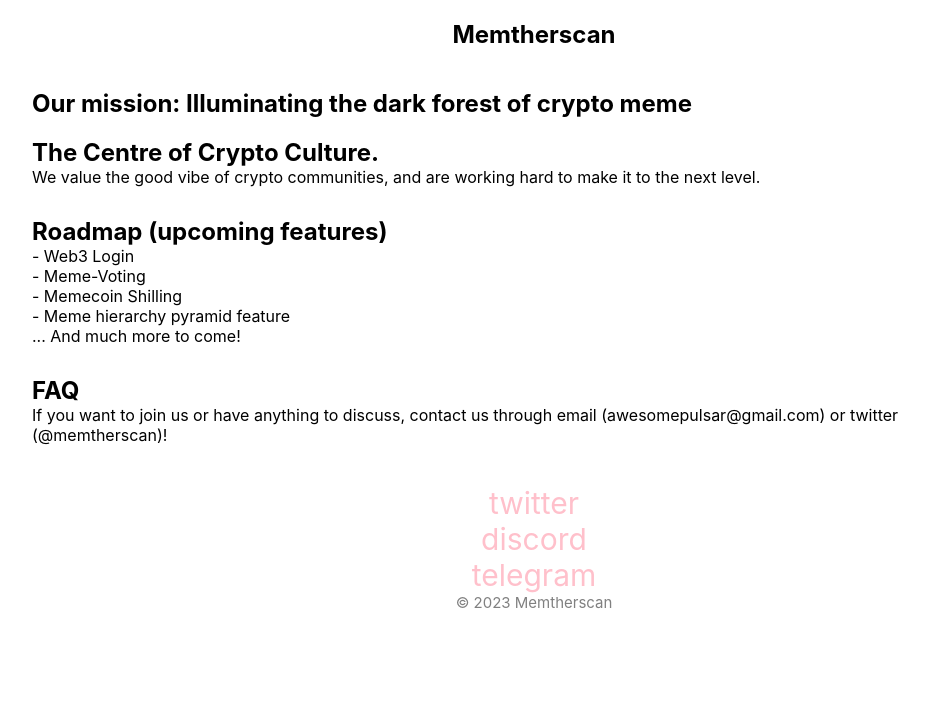
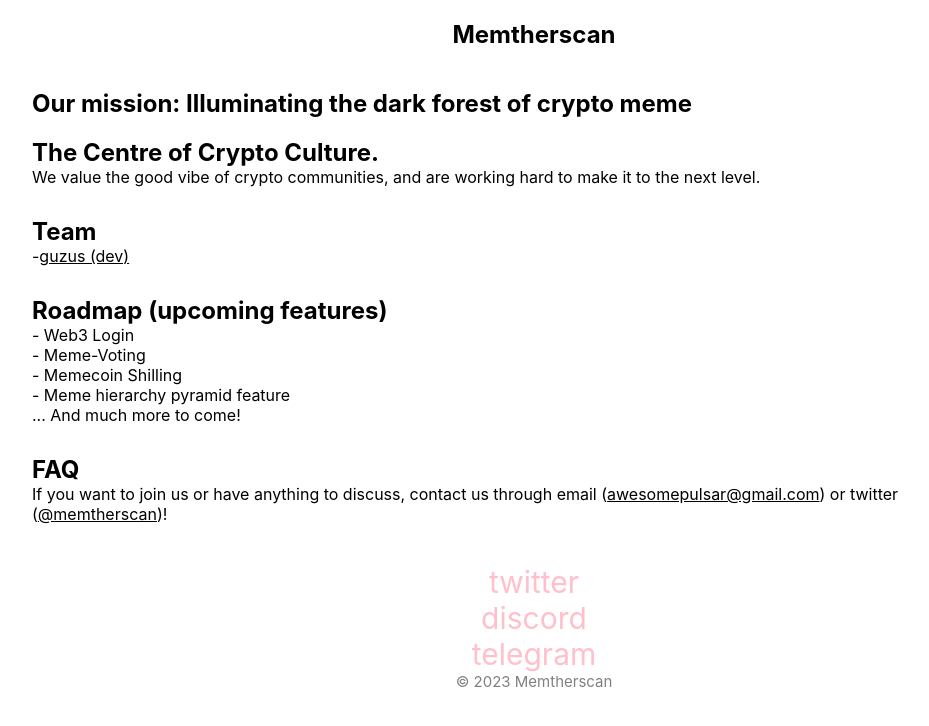
Before and after one commit to guzus/memtherscan-interface, a Next.js app: page /mission in a window 1280 px wide. Shown: the top 726 px of the page, without its empty margins (106-1035 px from the left). Built offline with nearby package versions, Linux system fonts and the light colour scheme.

Commit message:
add team info

```diff
--- a/pages/mission/index.js
+++ b/pages/mission/index.js
@@ -26,6 +26,22 @@ function MissionPage() {
           make it to the next level.
         </TextWrapper>
         <TextWrapper>
+          <h2>Team</h2>
+          <ul>
+            <div>
+              -
+              <Link
+                href="https://x.com/uncanny_guzus"
+                style={{
+                  textDecoration: "underline",
+                }}
+              >
+                guzus (dev)
+              </Link>
+            </div>
+          </ul>
+        </TextWrapper>
+        <TextWrapper>
           <h2>Roadmap (upcoming features)</h2>
           <ul>
             <div>- Web3 Login</div>
@@ -39,11 +55,23 @@ function MissionPage() {
           <h2>FAQ</h2>
           If you want to join us or have anything to discuss, contact us through
           email (
-          <Link href="mailto:awesomepulsar@gmail.com">
+          <Link
+            href="mailto:awesomepulsar@gmail.com"
+            style={{
+              textDecoration: "underline",
+            }}
+          >
             awesomepulsar@gmail.com
           </Link>
           ) or twitter (
-          <Link href="https://twitter.com/memtherscan">@memtherscan</Link>
+          <Link
+            href="https://twitter.com/memtherscan"
+            style={{
+              textDecoration: "underline",
+            }}
+          >
+            @memtherscan
+          </Link>
           )!
         </TextWrapper>
       </div>
```
